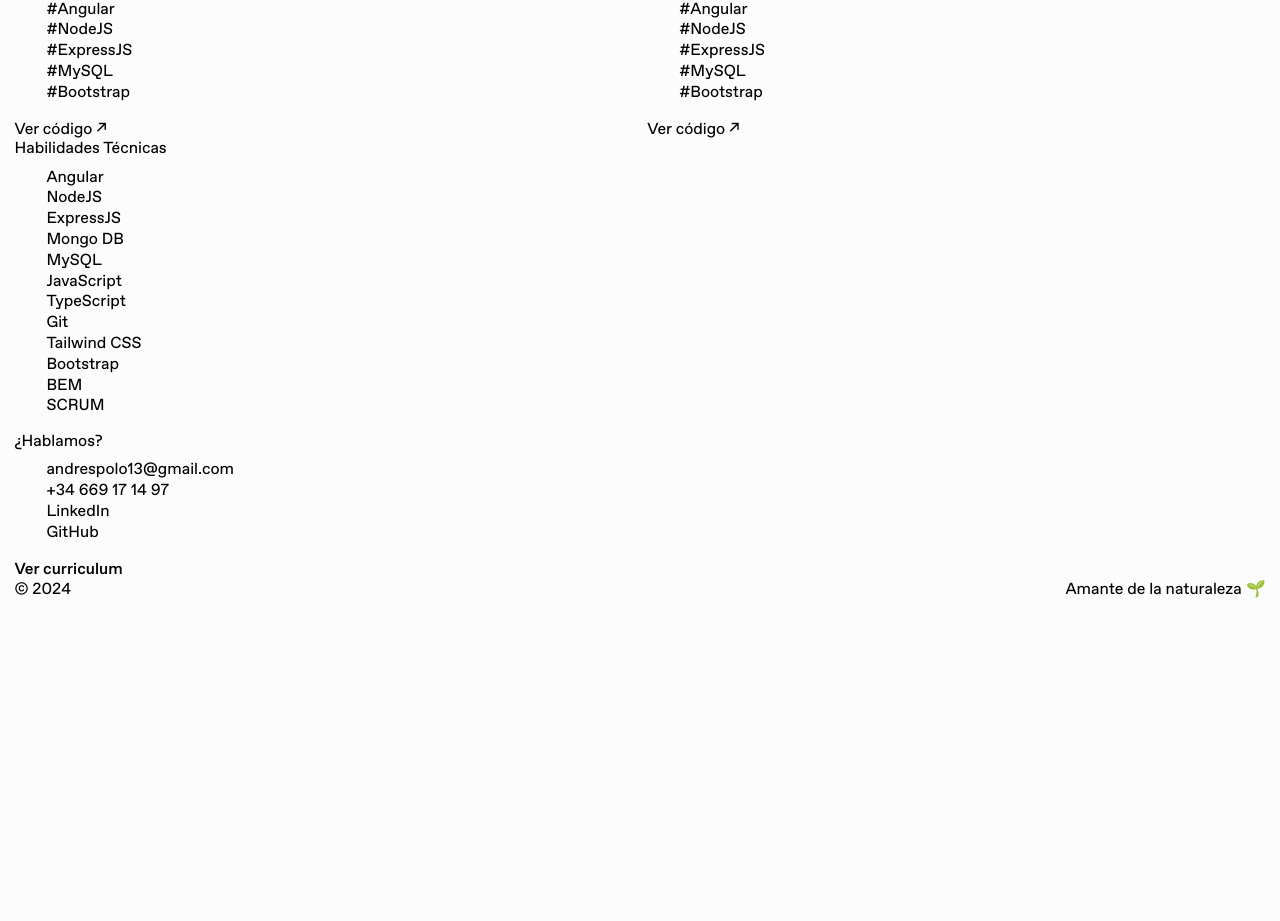
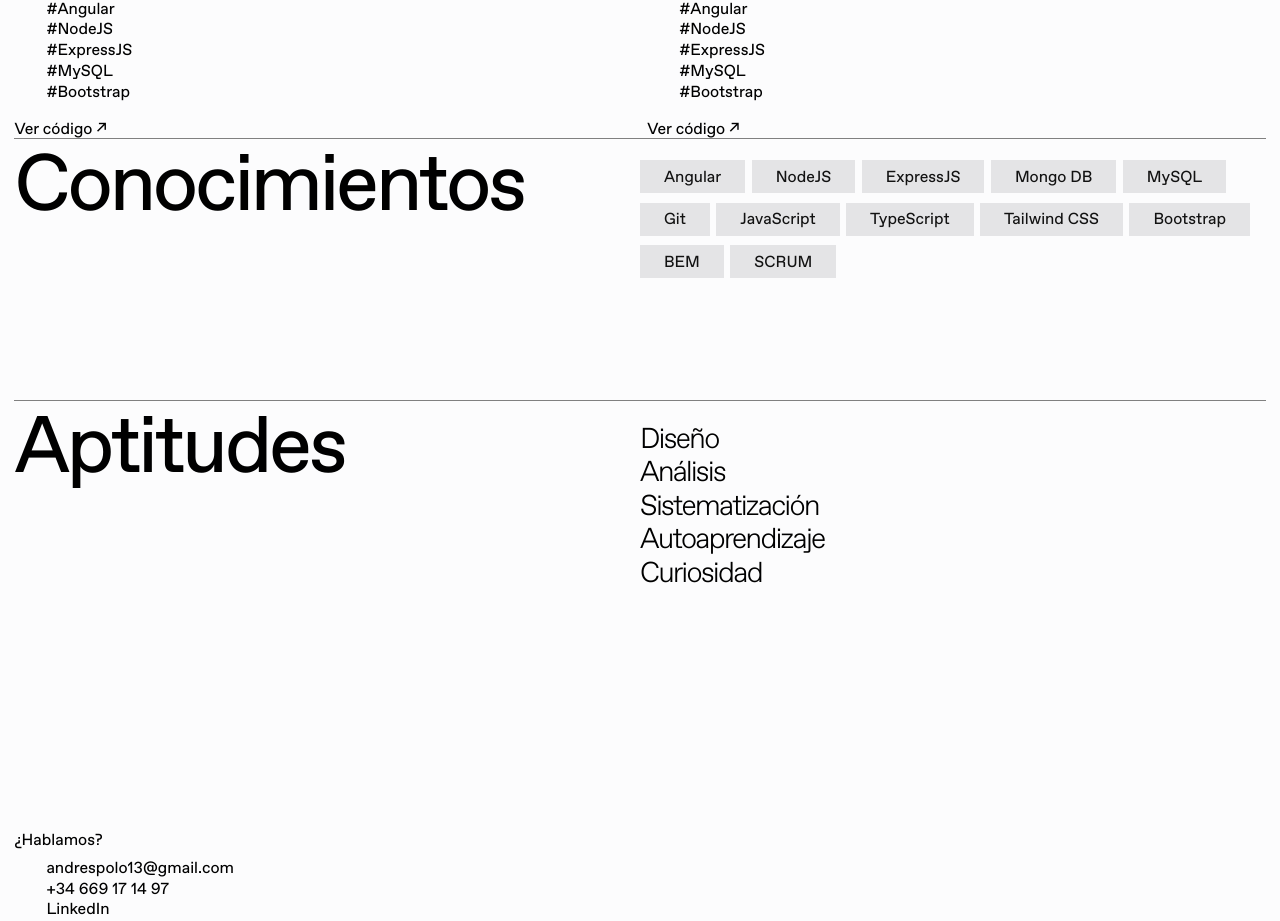
Before and after one commit to AndresPLS/porfolio_dev, an Angular app: page / in a window 1280 px wide. Shown: the part 911-1832 px from the top of the page. Before the commit the page ends 1540 px from the top, so only its background shows below. Built offline with nearby package versions, Linux system fonts and the light colour scheme.

Commit message:
Skills component retoques animaciones y html

```diff
--- a/src/app/main/skills/skills.component.css
+++ b/src/app/main/skills/skills.component.css
@@ -0,0 +1,75 @@
+section {
+    margin-bottom: 14rem;
+}
+
+article {
+    display: flex;
+}
+
+article div {
+    width: 50%;
+
+}
+
+h2 {
+    font-size: 5rem;
+    letter-spacing: -0.2rem;
+    line-height: 2.8rem;
+    color: var(--grey-80);
+}
+
+.skills__knowledge {
+    border-top: 1px solid var(--dark-grey);
+    padding-top: 1.3rem;
+    margin-bottom: 6rem;
+}
+
+.skills__aptitudes {
+    border-top: 1px solid var(--dark-grey);
+    padding-top: 1.3rem;
+    margin-bottom: 6rem;
+}
+
+.skills__bubbleList {
+    width: 50vw;
+    padding-left: 0rem;
+
+    & li {
+        display: inline-block;
+    }
+
+    & a {
+
+        margin: 0 0.4rem 0.6rem 0;
+    }
+
+}
+
+.skills__bubble {
+    color: var(--black);
+    background-color: var(--grey-90);
+    padding: 0.36rem 1.5rem 0.4rem 1.5rem;
+    border-radius: var(--main-b-radius);
+    transition: 0.33s;
+
+    &:hover {
+        cursor: pointer;
+        background-color: var(--main-color);
+        color: var(--white);
+    }
+}
+
+.skills__nameList {
+    display: flex;
+    flex-direction: column;
+    padding-left: 0rem;
+}
+
+.skills__name {
+    font-size: 1.8rem;
+    font-weight: 100;
+    line-height: 2.1rem;
+    letter-spacing: -0.1rem;
+    color: var(--dark-30);
+
+}
--- a/src/app/main/skills/skills.component.html
+++ b/src/app/main/skills/skills.component.html
@@ -1,17 +1,42 @@
 <section>
-    <h2>Habilidades Técnicas</h2>
-    <ul>
-        <li>Angular</li>
-        <li>NodeJS</li>
-        <li>ExpressJS</li>
-        <li>Mongo DB</li>
-        <li>MySQL</li>
-        <li>JavaScript</li>
-        <li>TypeScript</li>
-        <li>Git</li>
-        <li>Tailwind CSS</li>
-        <li>Bootstrap</li>
-        <li>BEM</li>
-        <li>SCRUM</li>
-    </ul>
+    <article class="skills__knowledge">
+        <div>
+            <h2>Conocimientos</h2>
+        </div>
+        <div>
+            <ul class="skills__bubbleList">
+                <li><a class="skills__bubble" href="https://angular.dev/" target="_blank" rel="external"> Angular </a>
+                </li>
+                <li><a class="skills__bubble" href="https://nodejs.org/en/about" target="_top">NodeJS</a></li>
+                <li><a class="skills__bubble" href="https://expressjs.com/" target="_blank">ExpressJS</a></li>
+                <li><a class="skills__bubble" href="https://www.mongodb.com/es" target="_blank">Mongo DB</a></li>
+                <li><a class="skills__bubble" href="https://www.mysql.com/" target="_blank">MySQL</a></li>
+                <li><a class="skills__bubble" href="https://git-scm.com/" target="_blank">Git</a></li>
+                <li><a class="skills__bubble" href="https://developer.mozilla.org/es/docs/Web/JavaScript"
+                        target="_blank">JavaScript</a></li>
+                <li><a class="skills__bubble" href="https://www.typescriptlang.org/" target="_blank">TypeScript</a></li>
+                <li><a class="skills__bubble" href="https://tailwindcss.com/" target="_blank">Tailwind CSS</a></li>
+                <li><a class="skills__bubble" href="https://getbootstrap.com/" target="_blank">Bootstrap</a></li>
+                <li><a class="skills__bubble" href="https://en.bem.info/methodology/" target="_blank">BEM</a></li>
+                <li><a class="skills__bubble" href="https://www.scrum.org/learning-series/what-is-scrum/"
+                        target="_blank">SCRUM</a></li>
+            </ul>
+        </div>
+    </article>
+
+    <article class="skills__aptitudes">
+        <div>
+            <h2>Aptitudes</h2>
+        </div>
+        <div>
+            <ul class="skills__nameList">
+                <li class="skills__name">Diseño</li>
+                <li class="skills__name">Análisis</li>
+                <li class="skills__name">Sistematización</li>
+                <li class="skills__name">Autoaprendizaje</li>
+                <li class="skills__name">Curiosidad</li>
+            </ul>
+        </div>
+    </article>
+
 </section>
```
